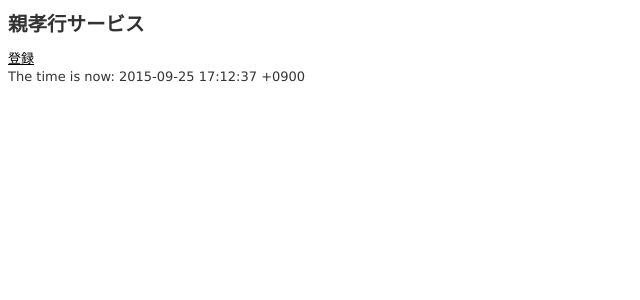
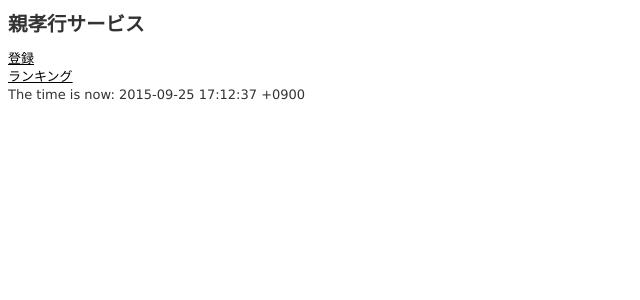
Before and after one commit to KahokuHanten/oyaco, a Rails app: page / in a window 1280 px wide. Shown: the top 300 px of the page, without its empty margins (0-640 px from the left). Run offline with Rails 7, Linux system fonts and the light colour scheme; style sheets or scripts are compiled from the project's sources; some libraries are stand-ins or nearby versions.

Commit message:
Add link to ranking

```diff
--- a/app/views/welcome/index.html.erb
+++ b/app/views/welcome/index.html.erb
@@ -1,5 +1,6 @@
 <h2>親孝行サービス</h2>
 <p>
   <a href="/users">登録</a><br>
+  <a href="/ranking_page">ランキング</a><br>
   The time is now: <%= Time.now.localtime("+09:00") %>
 </p>
```
